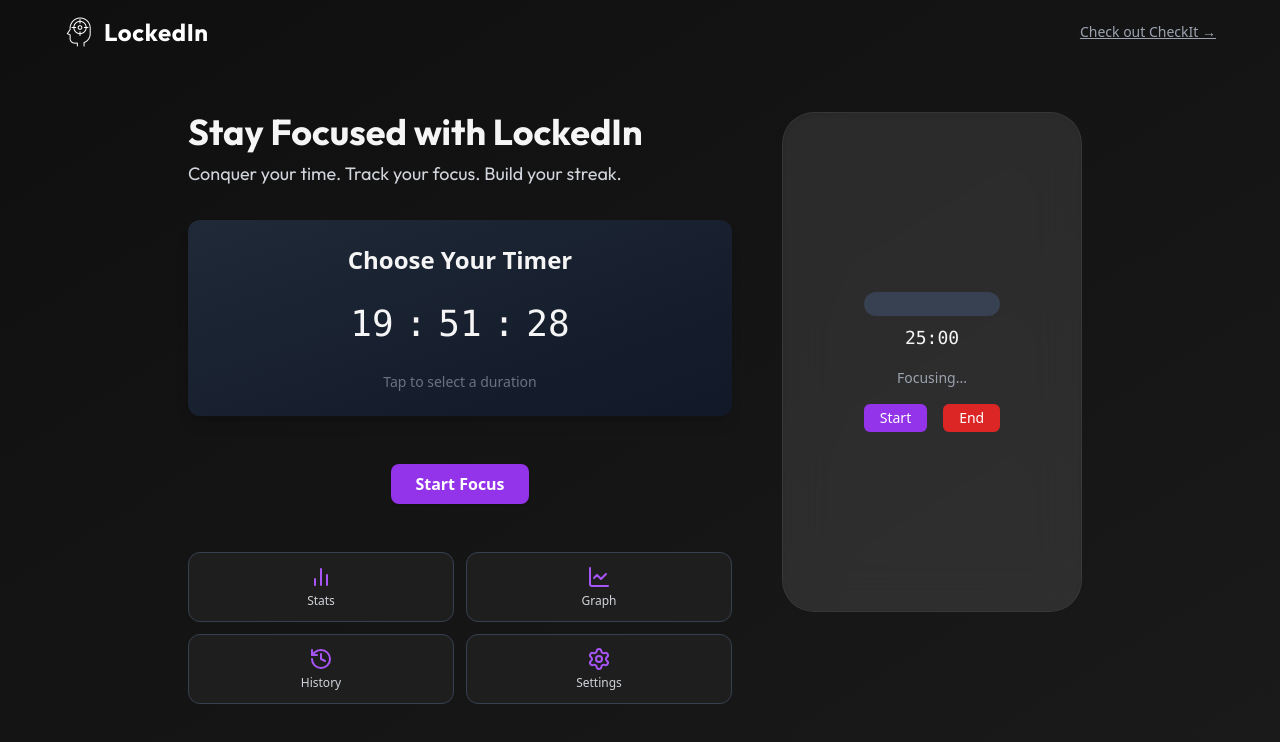
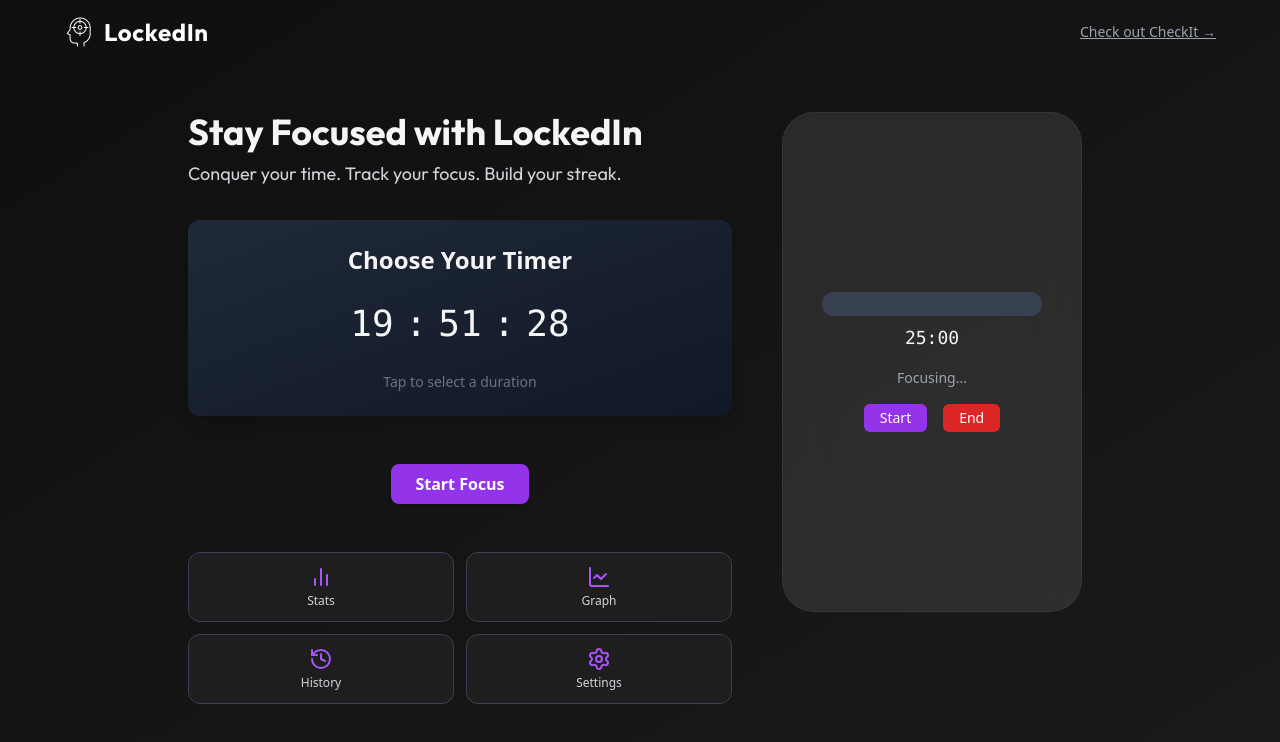
Before and after one commit to prakharp18/LockedIn, a React (Vite) app: page / in a window 1280 px wide. Shown: the top 742 px of the page. Built offline with nearby package versions, Linux system fonts and the light colour scheme.

Commit message:
fixed code and implemented notification property

```diff
--- a/src/components/LandingContent.jsx
+++ b/src/components/LandingContent.jsx
@@ -55,9 +55,9 @@ function LandingContent({
     <section className="flex flex-col gap-8">
       <div>
         <motion.h2
-          initial={{ opacity: 0, y: -10 }}
+          initial={{ opacity: 0, y: 20 }}
           animate={{ opacity: 1, y: 0 }}
-          transition={{ duration: 0.9 }}
+          transition={{ duration: 0.6 }}
           className="text-4xl font-bold font-heading"
         >
           Stay Focused with LockedIn
--- a/src/components/PhonePreview.jsx
+++ b/src/components/PhonePreview.jsx
@@ -1,4 +1,5 @@
 import { useEffect, useRef } from "react";
+import { motion } from "framer-motion";
 
 function PhonePreview({
   focusTime,
@@ -17,9 +18,14 @@ function PhonePreview({
   const intervalRef = useRef(null);
   const hasSavedRef = useRef(false);
 
+  const formatTime = (secs) =>
+    `${String(Math.floor(secs / 60)).padStart(2, "0")}:${String(
+      secs % 60
+    ).padStart(2, "0")}`;
+  const progress = Math.min(100, 100 - (secondsLeft / focusTime) * 100);
+
   const saveSession = (status = "completed") => {
     if (hasSavedRef.current) return;
-
     const sessions = JSON.parse(
       localStorage.getItem("lockedin_sessions") || "[]"
     );
@@ -30,41 +36,54 @@ function PhonePreview({
       status,
     });
     localStorage.setItem("lockedin_sessions", JSON.stringify(sessions));
-
     hasSavedRef.current = true;
     setSessionSaved(true);
   };
 
-  // 🔁 Timer logic
+  const endSession = (status = "ended") => {
+    if (!hasSavedRef.current && secondsLeft < focusTime && secondsLeft > 0) {
+      saveSession(status);
+    }
+    clearInterval(intervalRef.current);
+    intervalRef.current = null;
+    setIsRunning(false);
+    setSessionFinished(false);
+    setSessionSaved(false);
+    hasSavedRef.current = false;
+    setTimeout(() => {
+      setSecondsLeft(focusTime);
+      setActiveScreen("home");
+    }, 10);
+  };
+
+  // Timer countdown effect
   useEffect(() => {
     if (activeScreen !== "focus" || !isRunning || intervalRef.current) return;
-
     intervalRef.current = setInterval(() => {
       setSecondsLeft((prev) => {
         if (prev <= 1) {
           clearInterval(intervalRef.current);
           intervalRef.current = null;
           setIsRunning(false);
-
-          if (!hasSavedRef.current) {
           saveSession("completed");
           setSessionFinished(true);
           audio.play().catch(() => {});
-            if (navigator.vibrate) navigator.vibrate([200, 100, 200]);
-          }
-
+          Notification.permission === "granted" &&
+            new Notification("Focus session complete!", {
+              body: "Great work! Take a break or start a new session.",
+              icon: "src/assets/focus_17194259.png",
+            });
+          navigator.vibrate?.([200, 100, 200]);
           return 0;
         }
         return prev - 1;
       });
     }, 1000);
 
-    return () => {
-      clearInterval(intervalRef.current);
-      intervalRef.current = null;
-    };
+    return () => clearInterval(intervalRef.current);
   }, [isRunning, activeScreen]);
 
+  // Reset state when entering focus screen
   useEffect(() => {
     if (activeScreen === "focus") {
       hasSavedRef.current = false;
@@ -74,8 +93,9 @@ function PhonePreview({
     }
   }, [activeScreen, focusTime]);
 
+  // Save session on tab close or reload
   useEffect(() => {
-    const handleBeforeUnload = () => {
+    const handleUnload = () => {
       if (
         activeScreen === "focus" &&
         secondsLeft < focusTime &&
@@ -85,58 +105,37 @@ function PhonePreview({
         saveSession("ended");
       }
     };
-
-    window.addEventListener("beforeunload", handleBeforeUnload);
-    return () => window.removeEventListener("beforeunload", handleBeforeUnload);
+    window.addEventListener("beforeunload", handleUnload);
+    return () => window.removeEventListener("beforeunload", handleUnload);
   }, [secondsLeft, activeScreen]);
 
-  const handleEnd = () => {
-    if (!hasSavedRef.current && secondsLeft < focusTime && secondsLeft > 0) {
-      saveSession("ended");
-    }
-
-    clearInterval(intervalRef.current);
-    intervalRef.current = null;
-
-    setIsRunning(false);
-    setSessionFinished(false);
-    setSessionSaved(false);
-    hasSavedRef.current = false;
-
-    setTimeout(() => {
-      setSecondsLeft(focusTime);
-      setActiveScreen("home");
-    }, 10);
-  };
-
-  const formatTime = (secs) => {
-    const min = String(Math.floor(secs / 60)).padStart(2, "0");
-    const sec = String(secs % 60).padStart(2, "0");
-    return `${min}:${sec}`;
-  };
-
-  const progress = Math.min(100, 100 - (secondsLeft / focusTime) * 100);
+  // Ask for notification permission once
+  useEffect(() => {
+    Notification.permission !== "granted" && Notification.requestPermission();
+  }, []);
 
   return (
-    <div className="w-[300px] h-[500px] bg-white/30 dark:bg-white/10 backdrop-blur-xl rounded-[2rem] border border-white/20 dark:border-white/5 shadow-inner p-6 flex flex-col justify-center items-center transition-all">
-      <div className="text-center">
-        <div className="w-full max-w-[220px] mb-4">
-          <div className="w-full h-6 bg-gray-300 dark:bg-gray-700 rounded-full overflow-hidden">
+    <motion.div
+      initial={{ opacity: 0, x: 30, scale: 0.98 }}
+      animate={{ opacity: 1, x: 0, scale: 1 }}
+      transition={{ duration: 0.5, ease: "easeOut" }}
+      className="w-[300px] h-[500px] bg-white/30 dark:bg-white/10 backdrop-blur-xl rounded-[2rem] border border-white/20 dark:border-white/5 shadow-inner p-6 flex flex-col justify-center items-center transition-all"
+    >
+      <div className="text-center w-full max-w-[220px] mb-4">
+        <div className="h-6 bg-gray-300 dark:bg-gray-700 rounded-full overflow-hidden">
           <div
             className="h-full bg-purple-600 transition-all duration-500"
             style={{ width: `${progress}%` }}
           />
         </div>
-          <div className="text-lg mt-2 font-mono">
-            {formatTime(secondsLeft)}
-          </div>
+        <div className="text-lg mt-2 font-mono">{formatTime(secondsLeft)}</div>
       </div>
 
       <p className="text-sm text-gray-400 mb-4">
         {sessionFinished ? "Session Completed 🎉" : "Focusing..."}
       </p>
 
-        {sessionFinished && (
+      {sessionFinished ? (
         <button
           onClick={() => {
             setSessionFinished(false);
@@ -148,9 +147,7 @@ function PhonePreview({
         >
           Go Back
         </button>
-        )}
-
-        {!sessionFinished && (
+      ) : (
         <div className="flex gap-4 justify-center">
           <button
             onClick={() => {
@@ -170,15 +167,14 @@ function PhonePreview({
               : "Resume"}
           </button>
           <button
-              onClick={handleEnd}
+            onClick={endSession}
             className="px-4 py-1 rounded-md bg-red-600 hover:bg-red-700 text-white text-sm"
           >
             End
           </button>
         </div>
       )}
-      </div>
-    </div>
+    </motion.div>
   );
 }
 
```
Lines whose indentation alone changed are shown as unchanged.
